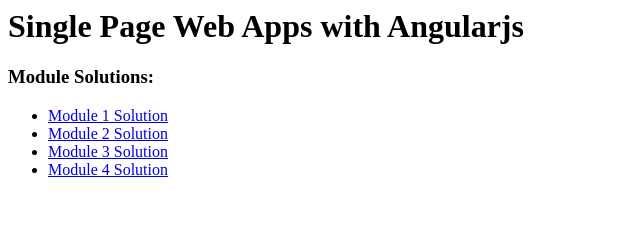
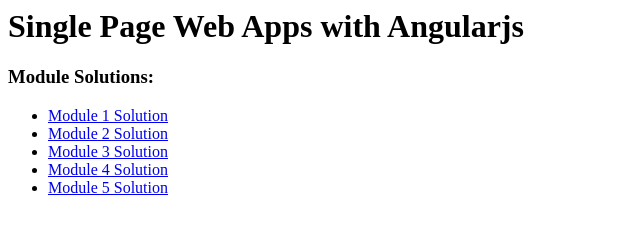
Before and after one commit to cschavarro/angularjs-coursera, a plain HTML site: page index.html in a window 1280 px wide. Shown: the whole page, without its empty margins (0-640 px from the left). Drawn offline with Linux system fonts and the light colour scheme.

Commit message:
Update link to Module 5 Solution

```diff
--- a/index.html
+++ b/index.html
@@ -11,6 +11,7 @@
 			<li><a href="module2-solution">Module 2 Solution</a></li>
 			<li><a href="module3-solution">Module 3 Solution</a></li>
 			<li><a href="module4-solution">Module 4 Solution</a></li>
+			<li><a href="module5-solution">Module 5 Solution</a></li>
 		</ul>
 	</body>
 </html>
```
